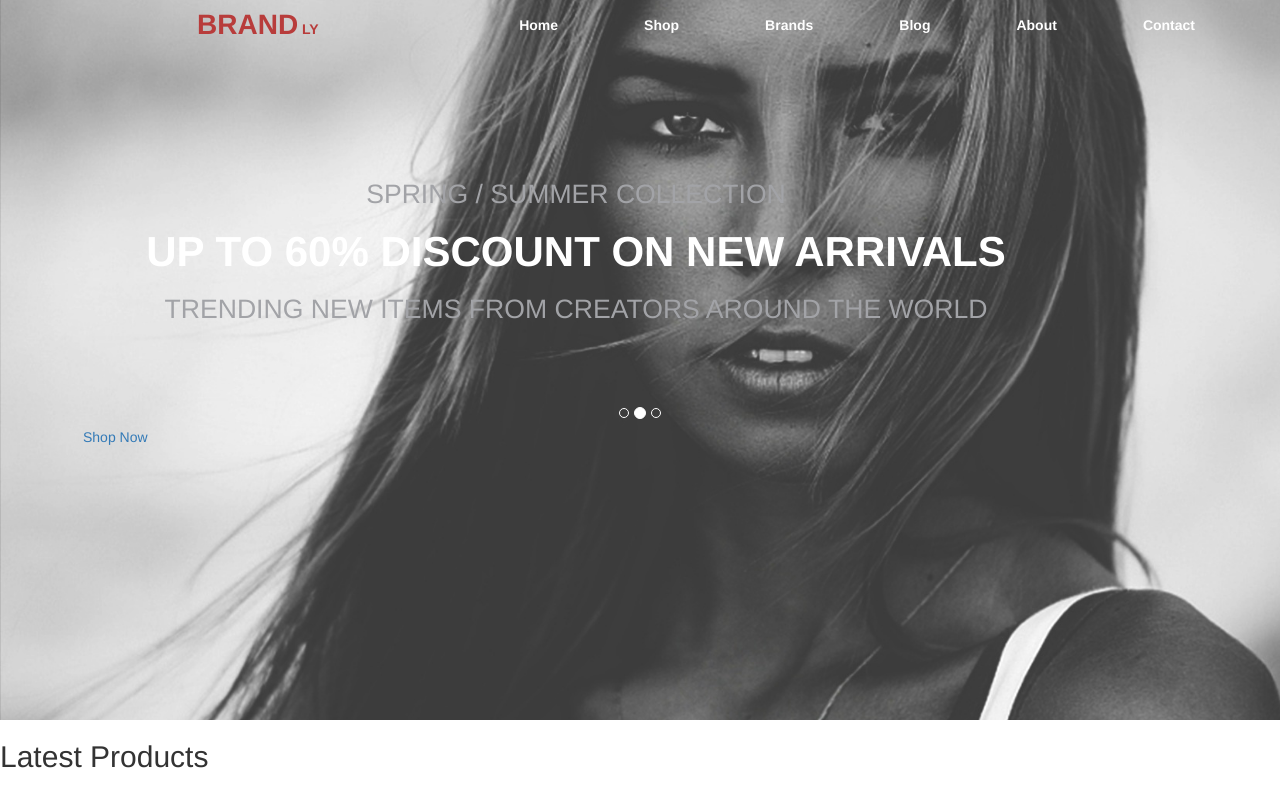
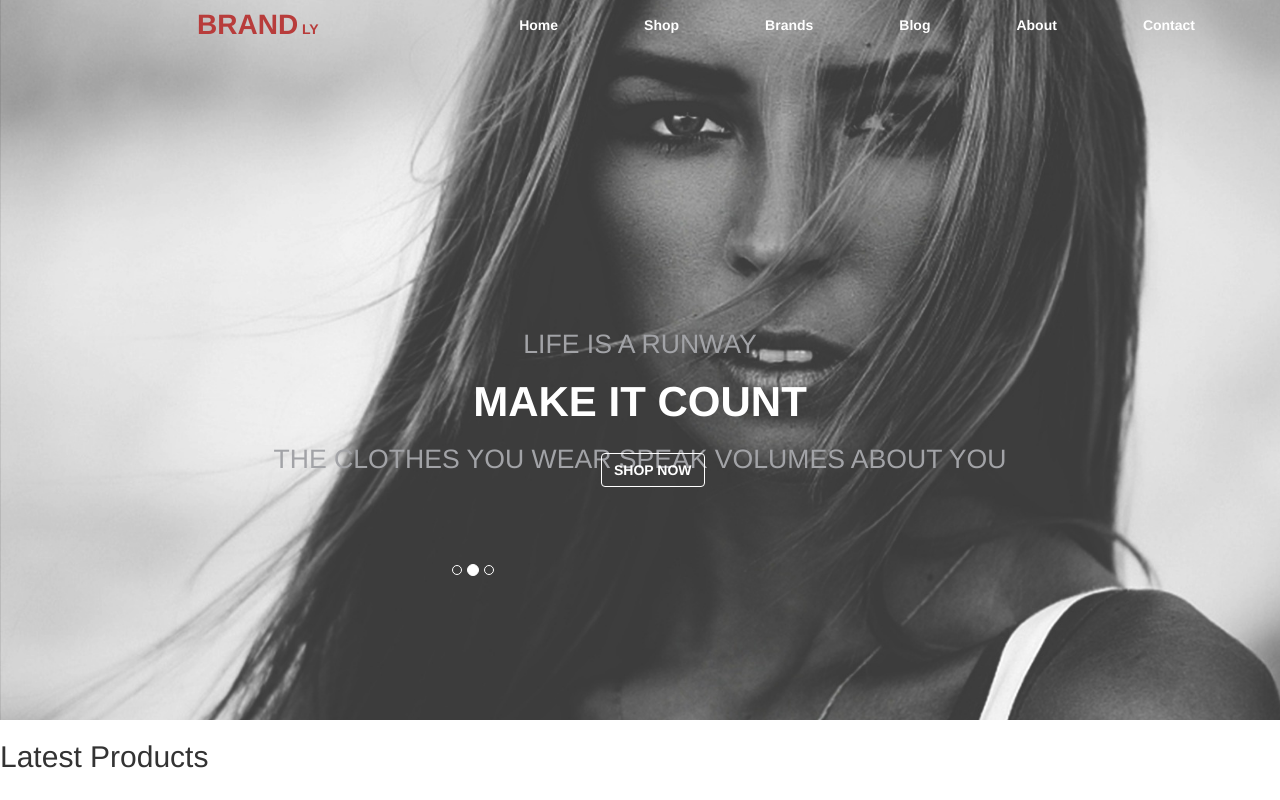
Before and after one commit to rvhul/brandly, a plain HTML site: page index.html in a window 1280 px wide. Drawn offline with nearby package versions, Linux system fonts and the light colour scheme.

Commit message:
Fixed issues with carousel indicators and shop now button

```diff
--- a/css/src/landing.scss
+++ b/css/src/landing.scss
@@ -41,56 +41,55 @@
 
   }
 
+.carousel-inner {
+
+    position: relative;
+    top: 35vh;
+    min-height: 50vh;
+
   .constant{
 
-    position: relative;
-    top: 20vh;
-    min-height: 50vh;
-
-    h1 {
       // padding: .3em 0em;
-      text-align: center;
       text-transform: uppercase;
 
-      &.spring {
+      .spring {
         color: #A2A3A7;
         font-size: 1.9em;
       }
 
-      &.discount {
+      .discount {
         // padding: .4em;
         font-weight: bolder;
         color: #FFFFFF;
         font-size: 3em;
       }
 
-      &.trending {
+      .trending {
         color: #A2A3A7;
         font-size: 1.9em;
       }
   }
   }
 
-#carousel {
+  .carousel-slide {
 
-    // a.btn {
-    //   position: absolute;
-    //   color: #FFF;
-    //   border-color: #FFF;
-    //   background-color: inherit;
-    //   text-align: center;
-    //   text-transform: uppercase;
-    //   font-weight: bolder;
-    //   border-style: solid;
-    //   margin-left: 18em;
-    //   padding: 1em 1.7em;
-    //   margin-top: 40em;
-    //   }
+    a.btn {
+      position: relative;
+      color: #FFF;
+      border-color: #FFF;
+      background-color: inherit;
+      text-align: center;
+      text-transform: uppercase;
+      font-weight: bolder;
+      border-style: solid;
+      top: 1.8vw;
+      left: 1vw;
+      }
 
-    // .carousel-indicators {
-    //   position: absolute;
-    //   top: 83vh;
-    //   left: 29.8vw;
-    // }
+    .carousel-indicators {
+      position: relative;
+      top: 43.8vw;
+      left: 31.5vw;
+    }
+  }
 }
-}
--- a/index.html
+++ b/index.html
@@ -34,8 +34,8 @@
        </div><!--/.nav-collapse -->
      </div>
    </nav>
-      <div class="container">
-        <div id="carousel" class="carousel slide" data-ride="carousel">
+      <div class="container text-center">
+        <div id="carousel" class="carousel-slide" data-ride="carousel">
           <ol class="carousel-indicators">
             <li data-target="#carousel" data-slide-to="0" class="active"></li>
             <li data-target="#carousel" data-slide-to="1"></li>
@@ -43,28 +43,28 @@
           </ol>
           <div class="carousel-inner" role="listbox">
             <div class="item active">
-              <div class="constant">
+              <div class="constant text-center">
                 <h1 class="spring">Spring / Summer Collection</h1>
                 <h1 class="discount">Up To 60% Discount On New Arrivals</h1>
                 <h1 class="trending">Trending New Items From Creators Around The World</h1>
               </div>
             </div>
             <div class="item">
-              <div class="constant">
+              <div class="constant text-center">
                 <h1 class="spring">Life is a runway</h1>
                 <h1 class="discount">Make it count</h1>
                 <h1 class="trending">The clothes you wear speak volumes about you</h1>
               </div>
             </div>
             <div class="item">
-              <div class="constant">
+              <div class="constant text-center">
                 <h1 class="spring">Chicago</h1>
                 <h1 class="discount">Toronto</h1>
-                <h1 class="trending">Bangkok</h1>
+                <h1 class="trending">Bangkok</h1>>
               </div>
             </div>
-            <a href="#" class="action btn btn-md btn-solid">Shop Now</a>
           </div>
+          <a href="#" class="action btn btn-md btn-solid">Shop Now</a>
         </div>
       </div>
     </section>
```
Also changed, not shown: css/brain.css, 1 other file.
